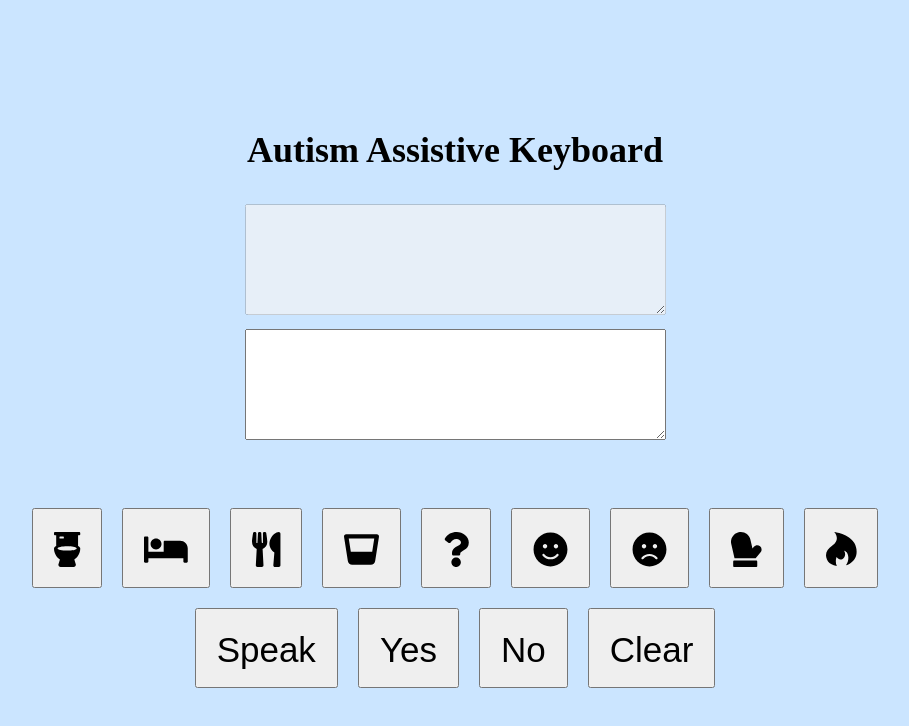
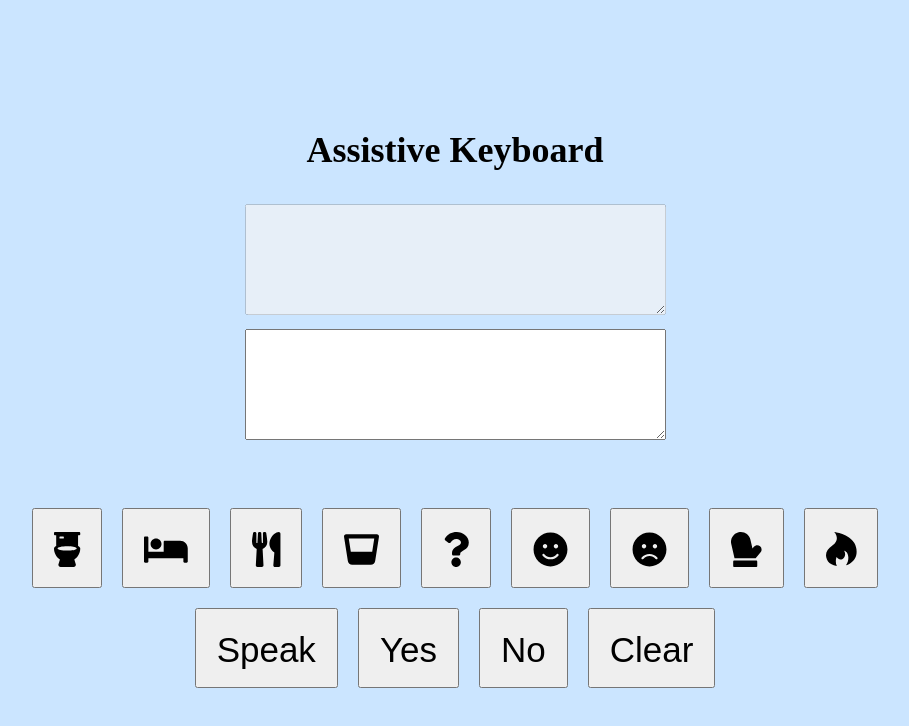
Before and after one commit to Rubikcuber06/Rubikcuber.github.io, a plain HTML site: page index.html in a window 1280 px wide. Shown: the whole page, without its empty margins (185-1094 px from the left). Drawn offline with Linux system fonts and the light colour scheme.

Commit message:
Update index.html

```diff
--- a/index.html
+++ b/index.html
@@ -8,7 +8,7 @@
 </head>
 <body>
 <script defer src="https://use.fontawesome.com/releases/v5.7.1/js/all.js" integrity="sha384-eVEQC9zshBn0rFj4+TU78eNA19HMNigMviK/PU/FFjLXqa/GKPgX58rvt5Z8PLs7" crossorigin="anonymous"></script>
-<h1> Autism Assistive Keyboard </h1>
+<h1> Assistive Keyboard </h1>
 <div class="app">
   <textarea cols="50" rows="7" id="pastSpeechBox" disabled></textarea>
   <br>
```
